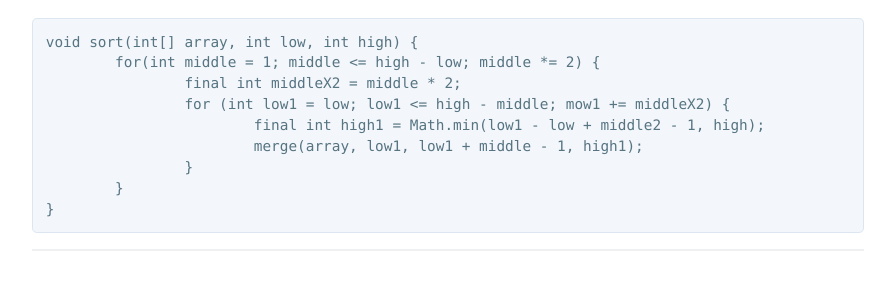
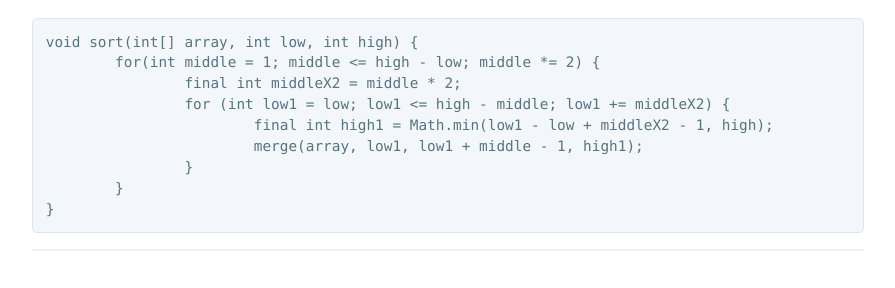
Before and after one commit to FacultadDeIngenieria/anaydis, a Jekyll site: the page built from presentation/mergesort/mergesort.md, in a window 1280 px wide and 900 px high, scrolled down 2920 px. Shown: the part 164-452 px from the top of the window, without its empty margins (192-1087 px from the left). Built offline with Jekyll 4.4.1, drawn with Linux system fonts in a browser that asks for light colours; our own code applies the rules of GitHub Pages for plain Markdown files.

Commit message:
Fix typo in mergesort bottom-up

```diff
--- a/presentation/mergesort/mergesort.md
+++ b/presentation/mergesort/mergesort.md
@@ -118,8 +118,8 @@ void merge(int[] array, int low, int middle, int high) {
 void sort(int[] array, int low, int high) {
 	for(int middle = 1; middle <= high - low; middle *= 2) {
 		final int middleX2 = middle * 2;
-		for (int low1 = low; low1 <= high - middle; mow1 += middleX2) {
-			final int high1 = Math.min(low1 - low + middle2 - 1, high);
+		for (int low1 = low; low1 <= high - middle; low1 += middleX2) {
+			final int high1 = Math.min(low1 - low + middleX2 - 1, high);
 			merge(array, low1, low1 + middle - 1, high1);
 		}
 	}
```
